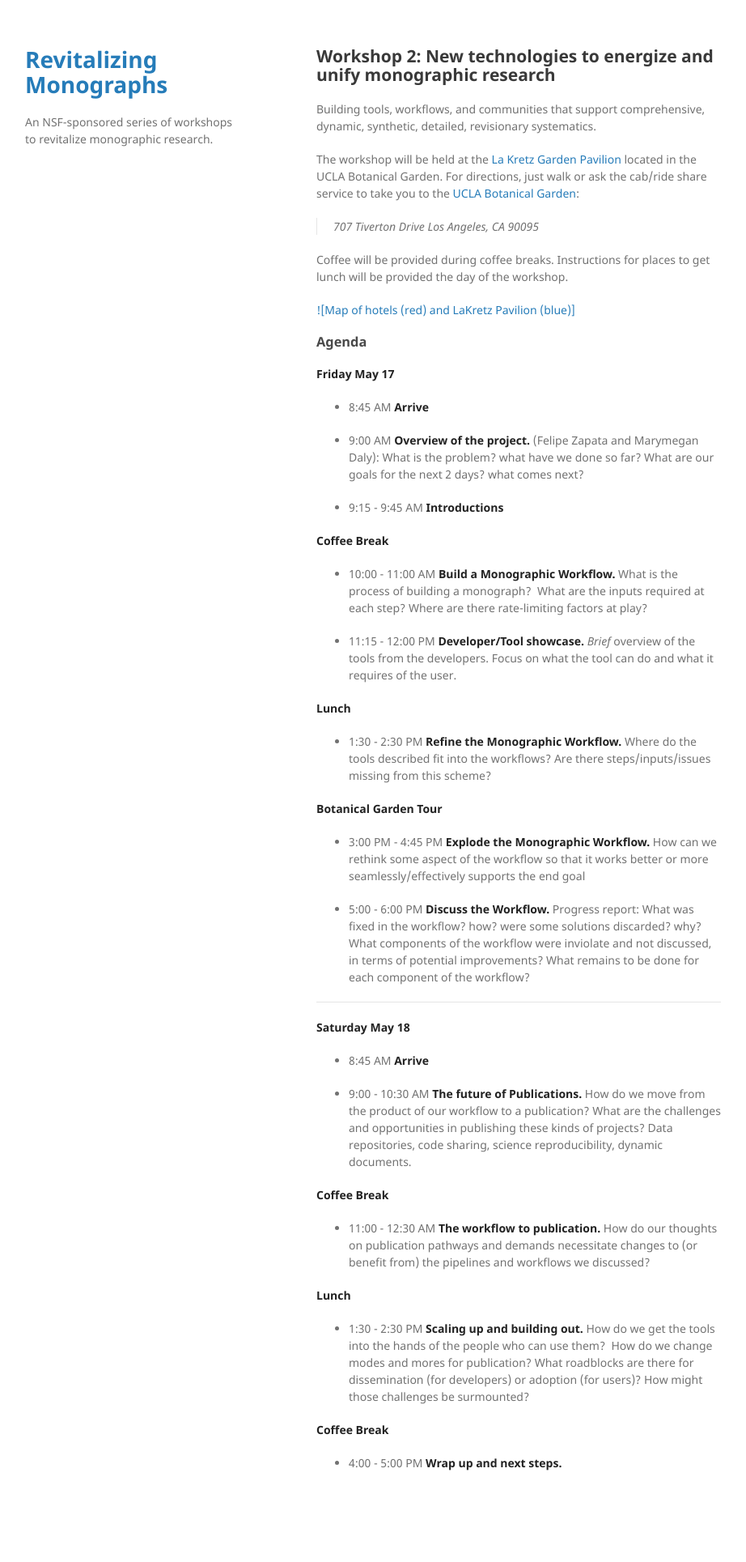
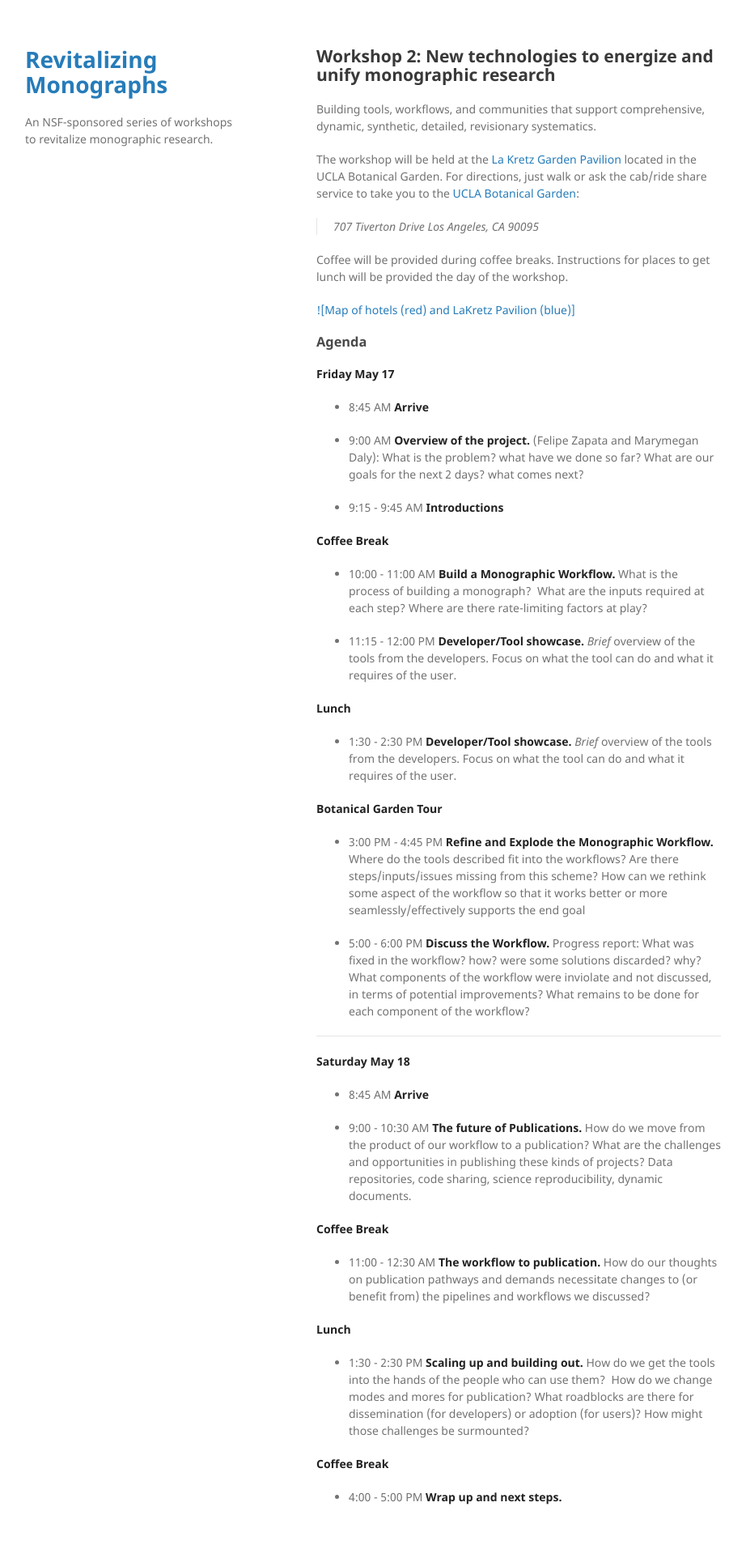
Before and after one commit to revitalizingmonographs/revitalizingmonographs.github.io, a Jekyll site: the page built from W2Agenda.md, in a window 1280 px wide. Shown: the whole page at 81% size, without its empty margins (179-1101 px from the left). Built offline with Jekyll 4.4.1, drawn with Linux system fonts in a browser that asks for light colours; our own code applies the rules of GitHub Pages for plain Markdown files; before the commit the page ends 1887 px from its top, so only the background shows below that.

Commit message:
Fixes schedule

```diff
--- a/W2Agenda.md
+++ b/W2Agenda.md
@@ -33,11 +33,11 @@ Coffee will be provided during coffee breaks. Instructions for places to get lun
 
 **Lunch**
 
-- 1:30 - 2:30 PM **Refine the Monographic Workflow.** Where do the tools described fit into the workflows? Are there steps/inputs/issues missing from this scheme?
+- 1:30 - 2:30 PM **Developer/Tool showcase.** _Brief_ overview of the tools from the developers. Focus on what the tool can do and what it requires of the user.
 
 **Botanical Garden Tour**
 
-- 3:00 PM - 4:45 PM **Explode the Monographic Workflow.** How can we rethink some aspect of the workflow so that it works better or more seamlessly/effectively supports the end goal
+- 3:00 PM - 4:45 PM **Refine and Explode the Monographic Workflow.** Where do the tools described fit into the workflows? Are there steps/inputs/issues missing from this scheme? How can we rethink some aspect of the workflow so that it works better or more seamlessly/effectively supports the end goal
 
 - 5:00 - 6:00 PM **Discuss the Workflow.** Progress report: What was fixed in the workflow? how? were some solutions discarded? why? What components of the workflow were inviolate and not discussed, in terms of potential improvements? What remains to be done for each component of the workflow?
 
```
